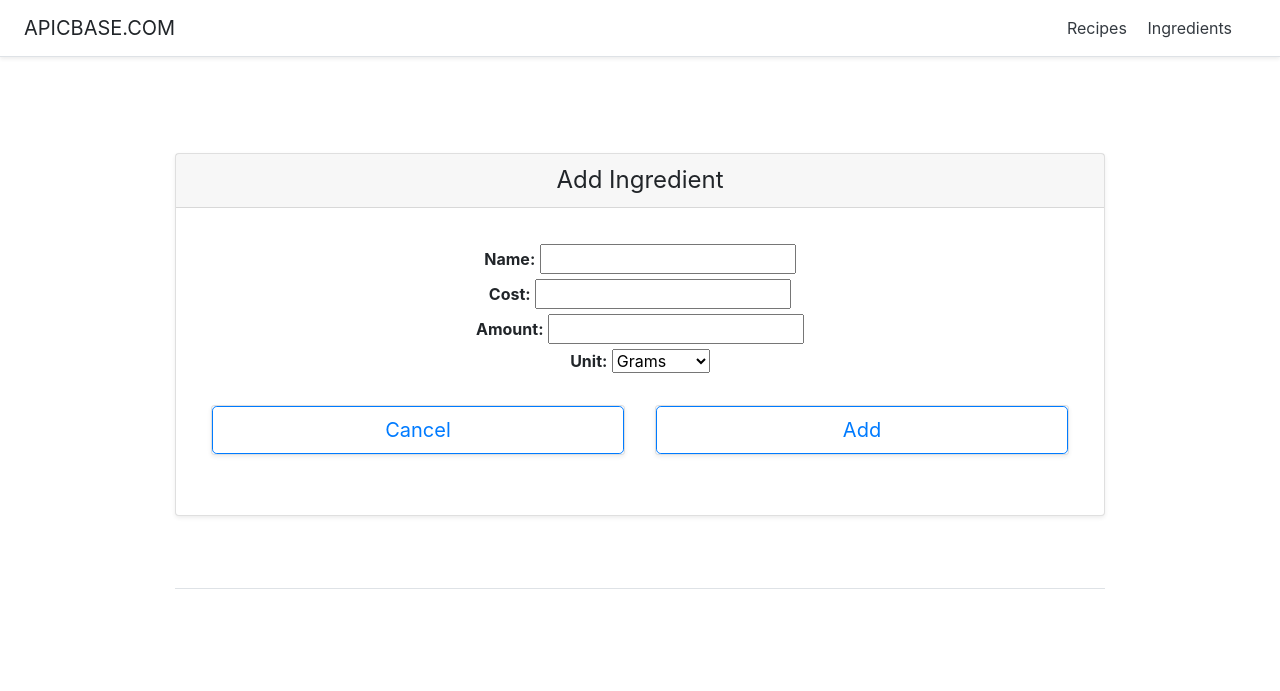
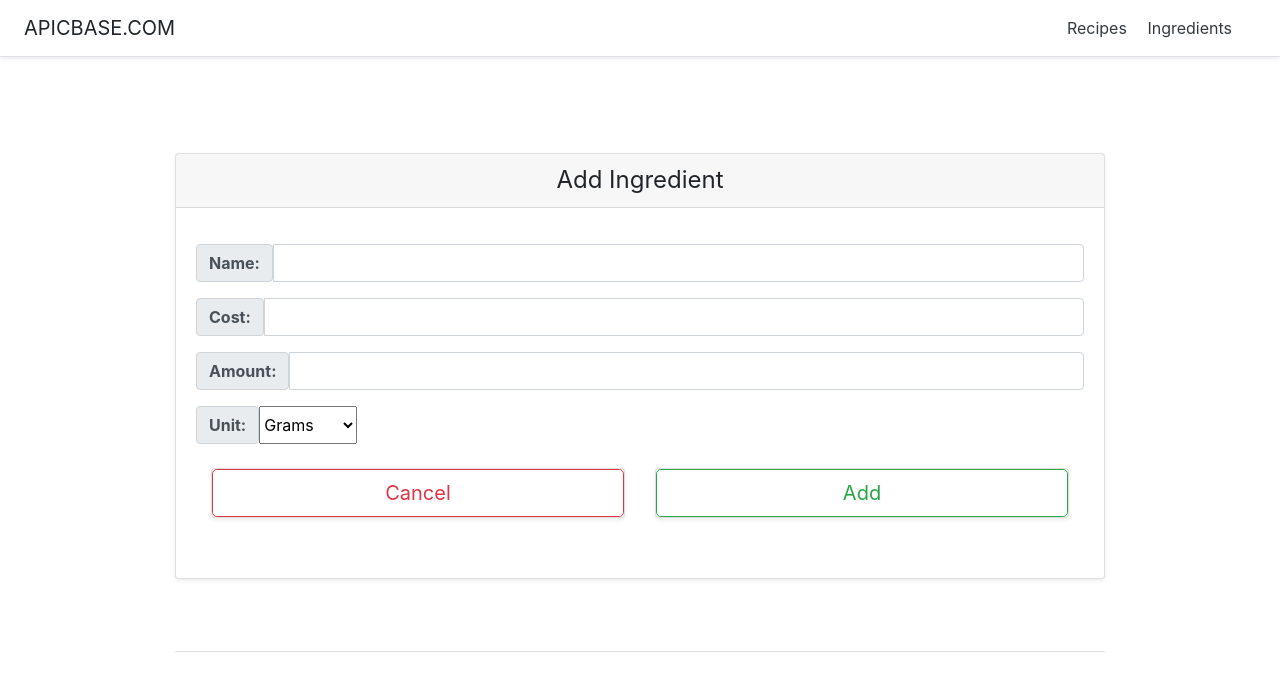
Before and after one commit to ardilafabian/Recipe-Manager-Application, a Django app: page /recipeManager/ingredients/add/ in a window 1280 px wide. Shown: the top 691 px of the page. Run offline with Django 3.2, Linux system fonts and the light colour scheme; some libraries are stand-ins or nearby versions.

Commit message:
Chang forms style

```diff
--- a/recipeManager/templates/recipeManager/addIngredient.html
+++ b/recipeManager/templates/recipeManager/addIngredient.html
@@ -46,29 +46,37 @@
         <div class="card-body">
           <ul class="list-unstyled mt-3 mb-4">
             <li>
-              <label for="id_name"><b>Name:</b></label>
-              <input id="id_name" class="text-dark" type="text" required name="name">
+              <div class="input-group mb-3">
+                <label class="input-group-text" for="id_name"><b>Name:</b></label>
+                <input id="id_name" class="form-control text-dark" type="text" required name="name">
+              </div>
             </li>
             <li>
-              <label for="id_cost"><b>Cost:</b></label>
-              <input id="id_cost" class="text-dark" type="number" step="0.01" required name="cost">
+              <div class="input-group mb-3">
+                <label class="input-group-text" for="id_cost"><b>Cost:</b></label>
+                <input id="id_cost" class="form-control text-dark" type="number" step="0.01" required name="cost">
+              </div>
             </li>
             <li>
-              <label for="id_amount"><b>Amount:</b></label>
-              <input class="text-dark" type="number" name="amount" step="0.01" required id="id_amount">
+              <div class="input-group mb-3">
+                <label class="input-group-text" for="id_amount"><b>Amount:</b></label>
+                <input class="form-control text-dark" type="number" name="amount" step="0.01" required id="id_amount">
+              </div>
             </li>
             <li>
-              <label class="label" for="id_unit"><b>Unit:</b></label>
-              {{ form.unit }}
+              <div class="input-group mb-3">
+                <label class="input-group-text" class="label" for="id_unit"><b>Unit:</b></label>
+                {{ form.unit }}
+              </div>
             </li>
           </ul>
           <div class="container">
             <div class="card-deck mb-3 text-center">
               <div id="cancelButtonSection" class="card mb-4 shadow-sm">
-                <a href="{% url 'recipeManager:ingredients' %}"><button type="button" class="btn btn-lg btn-block btn-outline-primary">Cancel</button></a>
+                <a href="{% url 'recipeManager:ingredients' %}" style="text-decoration:none;"><button type="button" class="btn btn-lg btn-block btn-outline-danger">Cancel</button></a>
               </div>
               <div id="saveButtonSection" class="card mb-4 shadow-sm">
-                <button id="saveButton" type="submit" class="btn btn-lg btn-block btn-outline-primary">Add</button>
+                <button id="saveButton" type="submit" class="btn btn-lg btn-block btn-outline-success">Add</button>
               </div>
             </div>
           </div>
```
Also changed, not shown: recipeManager/templates/recipeManager/ingredientDetail.html (+24 -14 lines), db.sqlite3.
